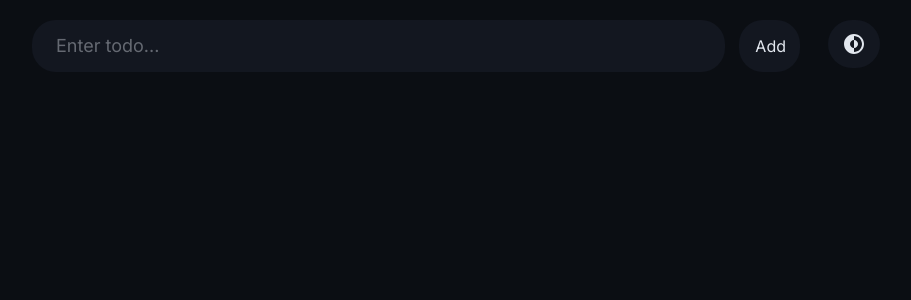
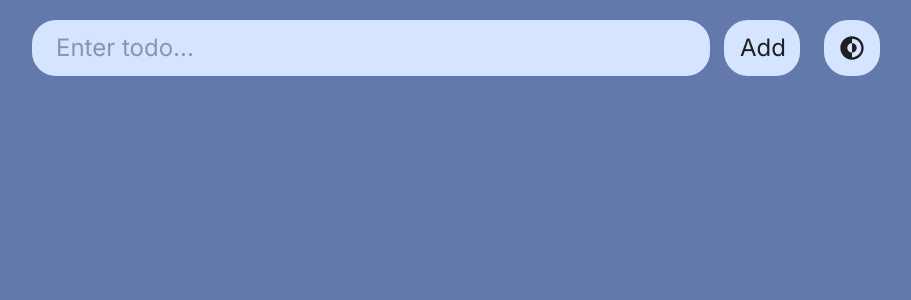
Before and after one commit to rdrxn1/react-todo-list, a Next.js app: page / in a window 1280 px wide. Shown: the top 300 px of the page, without its empty margins (224-1135 px from the left). Built offline with nearby package versions, Linux system fonts and the light colour scheme.

Commit message:
Updated Input Font & set a default theme based on user preference
Updated the Input Font (and weight) & set a default theme based on user preference (light or dark mode).

```diff
--- a/app/components/DarkMode.jsx
+++ b/app/components/DarkMode.jsx
@@ -3,9 +3,9 @@ import { useState } from 'react';
 
 export default function SVGButton({ toggleTheme }) {
     return (
-        <div className="fixed top-0 right-44">
-            <button onClick={toggleTheme} className='gap-3.5 bg-bkgcolor text-txtcolor px-3.5 py-3 mt-5 rounded-3xl transition-opacity duration-200 hover:opacity-70'>
-                <CgDarkMode className='w-6 h-6'/>
+        <div className="absolute top-0 right-44">
+            <button onClick={toggleTheme} className='gap-3.5 bg-bkgcolor text-txtcolor px-3 py-3 mt-5 rounded-3xl transition-opacity duration-200 w-14 h-14 hover:opacity-70'>
+                <CgDarkMode className='w-7 h-7 mx-auto'/>
             </button>
         </div>
     )
--- a/app/components/TodoInput.jsx
+++ b/app/components/TodoInput.jsx
@@ -13,13 +13,13 @@ export default function TodoInput(props) {
         }
       };
   return (
-    <header    className='flex items-stretch max-w-screen-md w-full mx-auto gap-3.5'>
+    <div    className='flex items-stretch max-w-screen-md w-full mx-auto gap-3.5'>
         <input value={todoValue}
                onChange={(e) => setTodoValue(e.target.value)}
                onKeyDown={handleKeyDown}
-               className={`bg-bkgcolor text-txtcolor text-lg mb-8 mt-5 py-3 pr-4 pl-6 w-full outline-none rounded-3xl placeholder-txtcolor placeholder-opacity-40`} placeholder="Enter todo..."/>
+               className={`bg-bkgcolor text-txtcolor text-2xl mb-8 mt-5 py-3 pr-4 pl-6 w-full outline-none rounded-3xl placeholder-txtcolor placeholder-opacity-40`} placeholder="Enter todo..."/>
        <button ref={buttonRef}
-               className={`bg-bkgcolor text-txtcolor mb-8 mt-5 py-3 pr-3.5 pl-4 rounded-3xl transition-opacity duration-200 hover:opacity-80`}
+               className={`bg-bkgcolor text-txtcolor text-2xl mb-8 mt-5 py-3 pr-3.5 pl-4 rounded-3xl transition-opacity duration-200 hover:opacity-80`}
                onClick={()=>{
                 if(todoValue !== '') {
                handleAddTodos(todoValue)
@@ -28,6 +28,6 @@ export default function TodoInput(props) {
        }}>
                Add
        </button>
-    </header>
+    </div>
   );
 }
--- a/app/index.css
+++ b/app/index.css
@@ -2,15 +2,23 @@
 @tailwind components;
 @tailwind utilities;
 
-@layer base {
+@media (prefers-color-scheme: light) {
+  :root {
+    --color-bkgcolor: 218deg 100% 92%;
+    --color-mainbkgcolor: 223deg 30% 53%;
+    --color-txtcolor: 210deg 3% 12%;
+    --color-buttonnaccent: 82deg 99% 70%;
+  }
+}
+
+@media (prefers-color-scheme: dark) {
   :root {
     --color-mainbkgcolor: 221deg 26% 6%;
     --color-bkgcolor: 223deg 26% 10%;
     --color-txtcolor: 215deg 28% 91%;
     --color-buttonnaccent: 82deg 99% 70%;
   }
-  }
-
+}
   [data-theme="dark"] {
     --color-mainbkgcolor: 221deg 26% 6%;
     --color-bkgcolor: 223deg 26% 10%;
@@ -23,7 +31,6 @@
     --color-txtcolor: 210deg 3% 12%;
     --color-buttonnaccent: 82deg 99% 70%;
   }
-
   .todoItem {
     display: flex;
     align-items: center;
--- a/app/ui/fonts.jsx
+++ b/app/ui/fonts.jsx
@@ -3,7 +3,7 @@ import { Press_Start_2P } from "next/font/google";
 
 export const inter = Inter({
     subsets: ["latin"],
-    weight: ['400']
+    weight: ['400', '500', '600', '700', '800', '900']
  });
 
 export const press2P = Press_Start_2P({
```
